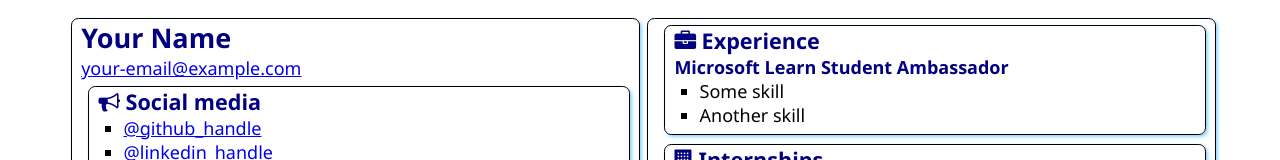
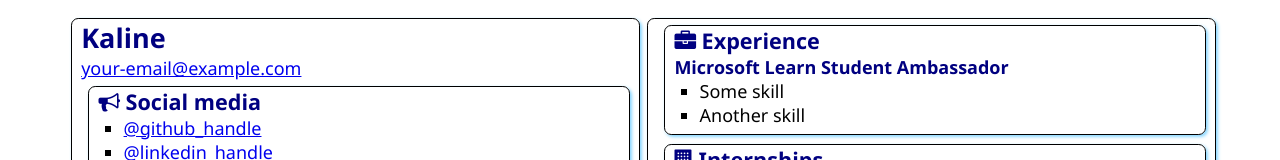
Before and after one commit to kaline/SATechnicalOnboarding, a plain HTML site: page src/index.html in a window 1280 px wide. Shown: the top 160 px of the page. Drawn offline with Linux system fonts and the light colour scheme.

Commit message:
add my name

```diff
--- a/src/index.html
+++ b/src/index.html
@@ -12,7 +12,7 @@
 <body>
     <main>
         <article class="box">
-            <h1>Your Name</h1>
+            <h1>Kaline</h1>
             <div><a href="mailto:your.email@example.com">your-email@example.com</a></div>
 
             <section class="box">
```
